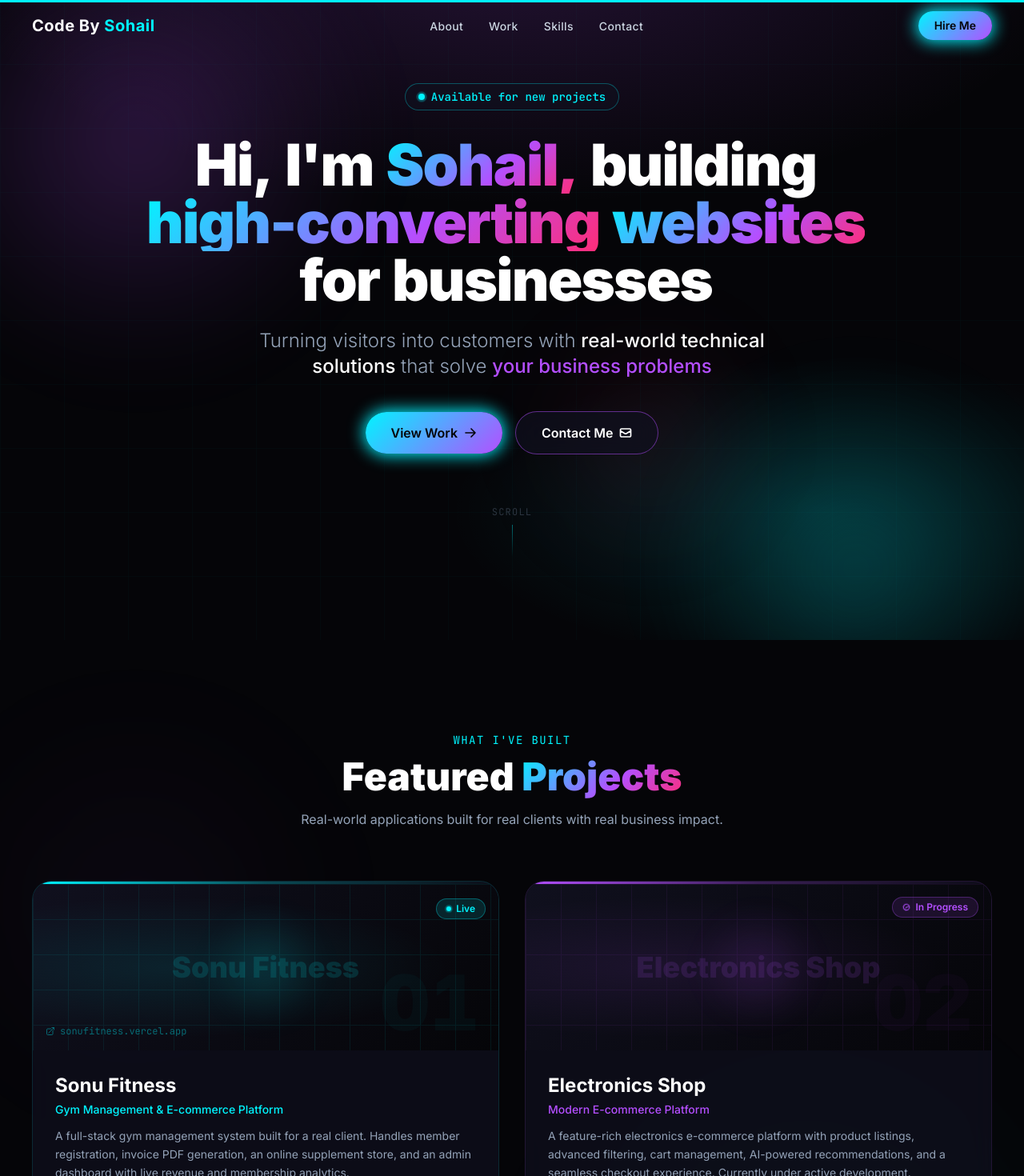
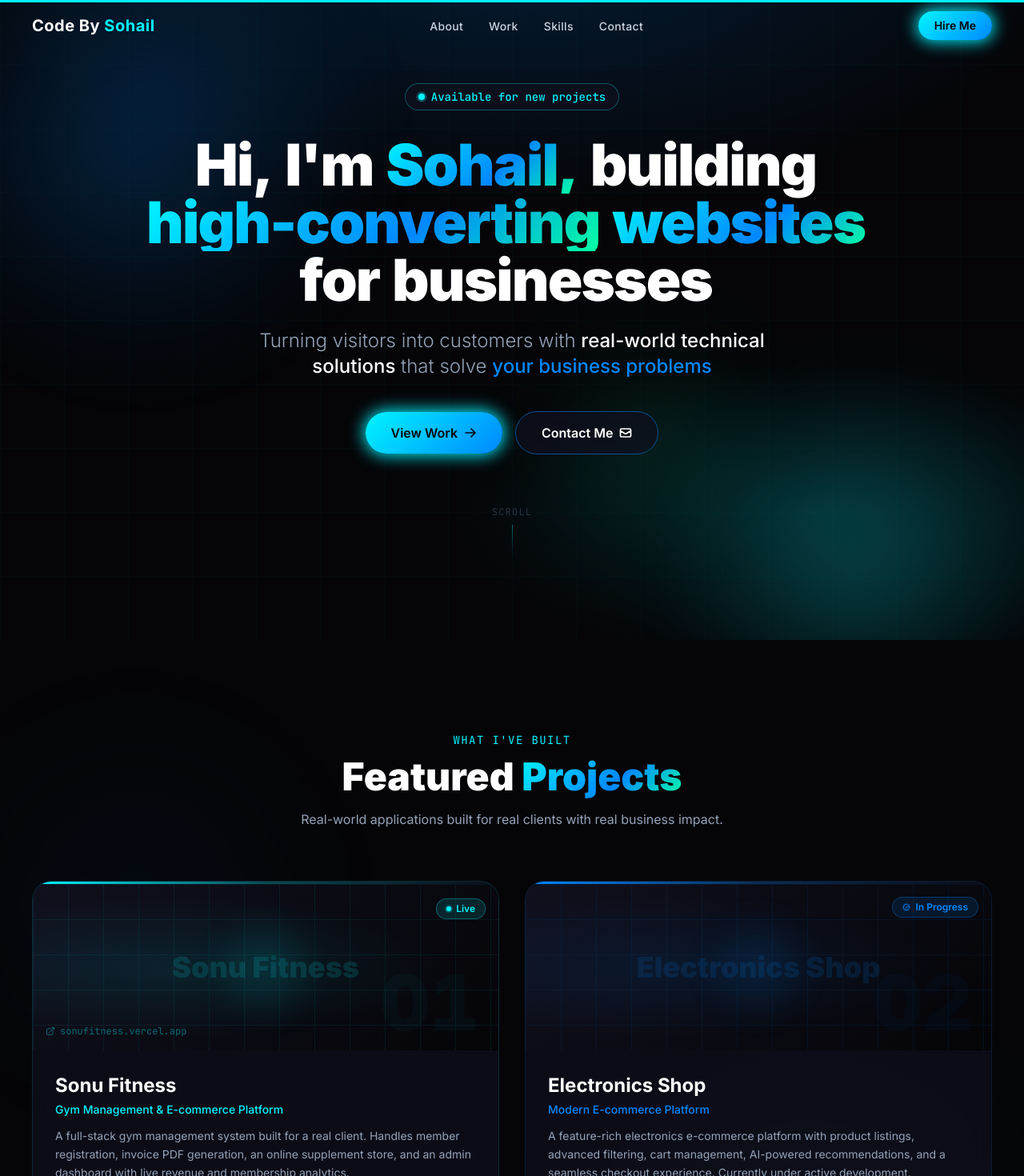
Before and after one commit to Code-By-Sohail/sohail.portfolio.in, a React (Vite) app: page / in a window 1280 px wide. Shown: the top 1470 px of the page at 80% size. Built offline with nearby package versions, Linux system fonts and the light colour scheme.

Commit message:
color change

```diff
--- a/src/components/Hero.jsx
+++ b/src/components/Hero.jsx
@@ -84,12 +84,12 @@ export default function Hero() {
     >
       {/* ── Ambient orbs ──────────────────────────────────────── */}
       <div ref={orbRef} aria-hidden className="pointer-events-none absolute inset-0">
-        {/* Top-left purple orb */}
+        {/* Top-left blue orb */}
         <div
           className="absolute -top-32 -left-32 w-[600px] h-[600px] rounded-full"
           style={{
             background:
-              "radial-gradient(circle, rgba(180,79,255,0.22) 0%, rgba(180,79,255,0.05) 50%, transparent 75%)",
+              "radial-gradient(circle, rgba(0,136,255,0.22) 0%, rgba(0,136,255,0.05) 50%, transparent 75%)",
             filter: "blur(40px)",
           }}
         />
@@ -102,12 +102,12 @@ export default function Hero() {
             filter: "blur(40px)",
           }}
         />
-        {/* Centre-right pink accent */}
+        {/* Centre-right emerald accent */}
         <div
           className="absolute top-1/2 right-1/4 w-[300px] h-[300px] rounded-full"
           style={{
             background:
-              "radial-gradient(circle, rgba(255,45,120,0.1) 0%, transparent 70%)",
+              "radial-gradient(circle, rgba(0,255,163,0.1) 0%, transparent 70%)",
             filter: "blur(60px)",
           }}
         />
@@ -181,7 +181,7 @@ export default function Hero() {
           Turning visitors into customers with{" "}
           <span className="text-white font-medium">real-world technical solutions</span>{" "}
           that solve{" "}
-          <span className="text-neon-purple font-medium">your business problems</span>
+          <span className="text-neon-blue font-medium">your business problems</span>
         </p>
 
         {/* CTA Buttons */}
@@ -195,7 +195,7 @@ export default function Hero() {
                 px-8 py-3.5 rounded-full
                 font-semibold text-base text-dark-950
                 bg-btn-neon shadow-neon-cyan
-                hover:shadow-neon-purple hover:scale-105
+                hover:shadow-neon-blue hover:scale-105
                 active:scale-95
                 transition-all duration-300 overflow-hidden interactive
               "
@@ -226,8 +226,8 @@ export default function Hero() {
                 group relative inline-flex items-center gap-2
                 px-8 py-3.5 rounded-full
                 font-semibold text-base text-white
-                border border-neon-purple/50 glass
-                hover:border-neon-purple hover:shadow-neon-purple
+                border border-neon-blue/50 glass
+                hover:border-neon-blue hover:shadow-neon-blue
                 hover:scale-105 active:scale-95
                 transition-all duration-300 overflow-hidden interactive
               "
@@ -246,7 +246,7 @@ export default function Hero() {
                 </svg>
               </span>
               {/* Hover glow fill */}
-              <span className="absolute inset-0 opacity-0 group-hover:opacity-10 bg-neon-purple rounded-full transition-opacity duration-300" />
+              <span className="absolute inset-0 opacity-0 group-hover:opacity-10 bg-neon-blue rounded-full transition-opacity duration-300" />
             </a>
           </MagneticButton>
         </div>
--- a/src/components/Loader.jsx
+++ b/src/components/Loader.jsx
@@ -75,7 +75,7 @@ export default function Loader({ onComplete }) {
         className="absolute inset-0 pointer-events-none"
         style={{
           background:
-            "radial-gradient(ellipse 60% 50% at 50% 50%, rgba(180,79,255,0.15) 0%, transparent 70%)",
+            "radial-gradient(ellipse 60% 50% at 50% 50%, rgba(0,136,255,0.15) 0%, transparent 70%)",
         }}
       />
 
@@ -97,7 +97,7 @@ export default function Loader({ onComplete }) {
             className="h-full rounded-full"
             style={{
               width: "0%",
-              background: "linear-gradient(90deg, #00f5ff, #b44fff)",
+              background: "linear-gradient(90deg, #00f5ff, #0088ff)",
               boxShadow: "0 0 10px rgba(0,245,255,0.6)",
             }}
           />
--- a/src/components/Navbar.jsx
+++ b/src/components/Navbar.jsx
@@ -97,7 +97,7 @@ export default function Navbar() {
                 text-sm font-semibold text-dark-950
                 bg-btn-neon
                 shadow-neon-cyan
-                hover:shadow-neon-purple
+                hover:shadow-neon-blue
                 transition-all duration-300
                 hover:scale-105 active:scale-95
                 overflow-hidden group interactive
@@ -121,8 +121,8 @@ export default function Navbar() {
           aria-label="Open menu"
         >
           <span className="block w-6 h-0.5 bg-neon-cyan rounded-full" />
-          <span className="block w-4 h-0.5 bg-neon-purple rounded-full" />
-          <span className="block w-6 h-0.5 bg-neon-pink rounded-full" />
+          <span className="block w-4 h-0.5 bg-neon-blue rounded-full" />
+          <span className="block w-6 h-0.5 bg-neon-emerald rounded-full" />
         </button>
       </nav>
     </header>
--- a/src/components/Projects.jsx
+++ b/src/components/Projects.jsx
@@ -35,7 +35,7 @@ const PROJECTS = [
     status: "progress",
     statusLabel: "In Progress",
     liveUrl: null,
-    accentColor: "#b44fff",
+    accentColor: "#0088ff",
     highlights: [
       "Dynamic product catalog",
       "AI recommendations",
@@ -69,9 +69,9 @@ function StatusBadge({ status, label }) {
     <span
       className="inline-flex items-center gap-1.5 px-3 py-1 rounded-full text-xs font-semibold"
       style={{
-        background: "rgba(180,79,255,0.12)",
-        color: "#b44fff",
-        border: "1px solid rgba(180,79,255,0.3)",
+        background: "rgba(0,136,255,0.12)",
+        color: "#0088ff",
+        border: "1px solid rgba(0,136,255,0.3)",
       }}
     >
       <svg className="w-2.5 h-2.5 animate-spin" fill="none" viewBox="0 0 24 24" stroke="currentColor">
@@ -353,7 +353,7 @@ export default function Projects() {
           className="absolute top-20 -left-20 w-[500px] h-[500px] rounded-full"
           style={{
             background:
-              "radial-gradient(circle, rgba(180,79,255,0.05) 0%, transparent 70%)",
+              "radial-gradient(circle, rgba(0,136,255,0.05) 0%, transparent 70%)",
             filter: "blur(80px)",
           }}
         />
--- a/src/components/Skills.jsx
+++ b/src/components/Skills.jsx
@@ -225,7 +225,7 @@ export default function Skills() {
           className="absolute top-1/2 left-1/2 -translate-x-1/2 -translate-y-1/2 w-[700px] h-[700px] rounded-full"
           style={{
             background:
-              "radial-gradient(circle, rgba(180,79,255,0.07) 0%, transparent 70%)",
+              "radial-gradient(circle, rgba(0,136,255,0.07) 0%, transparent 70%)",
             filter: "blur(70px)",
           }}
         />
--- a/src/index.css
+++ b/src/index.css
@@ -7,8 +7,8 @@
 /* ─── CSS Custom Properties ─────────────────────────────────── */
 :root {
   --neon-cyan: #00f5ff;
-  --neon-purple: #b44fff;
-  --neon-pink: #ff2d78;
+  --neon-blue: #0088ff;
+  --neon-emerald: #00ffa3;
   --dark-950: #050508;
   --dark-900: #0a0a12;
   --dark-800: #10101e;
@@ -46,7 +46,7 @@ body {
 }
 
 ::-webkit-scrollbar-thumb {
-  background: var(--neon-purple);
+  background: var(--neon-blue);
   border-radius: 99px;
 }
 
@@ -57,7 +57,7 @@ body {
 /* ─── Utility: Neon text gradient ───────────────────────────── */
 @layer utilities {
   .text-neon-gradient {
-    background: linear-gradient(135deg, var(--neon-cyan) 0%, var(--neon-purple) 60%, var(--neon-pink) 100%);
+    background: linear-gradient(135deg, var(--neon-cyan) 0%, var(--neon-blue) 60%, var(--neon-emerald) 100%);
     -webkit-background-clip: text;
     -webkit-text-fill-color: transparent;
     background-clip: text;
@@ -99,7 +99,7 @@ body {
     left: 0;
     width: 0%;
     height: 1.5px;
-    background: linear-gradient(90deg, var(--neon-cyan), var(--neon-purple));
+    background: linear-gradient(90deg, var(--neon-cyan), var(--neon-blue));
     transition: width 0.3s ease;
     border-radius: 99px;
   }
--- a/tailwind.config.js
+++ b/tailwind.config.js
@@ -23,23 +23,23 @@ export default {
         // Neon accent palette
         neon: {
           cyan: "#00f5ff",
-          purple: "#b44fff",
-          pink: "#ff2d78",
+          blue: "#0088ff",
+          emerald: "#00ffa3",
           green: "#39ff14",
         },
       },
       backgroundImage: {
         "hero-gradient":
-          "radial-gradient(ellipse 80% 60% at 50% -10%, rgba(180,79,255,0.18) 0%, transparent 70%), radial-gradient(ellipse 60% 40% at 80% 80%, rgba(0,245,255,0.12) 0%, transparent 60%)",
+          "radial-gradient(ellipse 80% 60% at 50% -10%, rgba(0,136,255,0.18) 0%, transparent 70%), radial-gradient(ellipse 60% 40% at 80% 80%, rgba(0,245,255,0.12) 0%, transparent 60%)",
         "btn-neon":
-          "linear-gradient(135deg, #00f5ff 0%, #b44fff 100%)",
+          "linear-gradient(135deg, #00f5ff 0%, #0088ff 100%)",
         "btn-neon-hover":
-          "linear-gradient(135deg, #b44fff 0%, #ff2d78 100%)",
+          "linear-gradient(135deg, #0088ff 0%, #00ffa3 100%)",
       },
       boxShadow: {
         "neon-cyan": "0 0 20px 2px rgba(0,245,255,0.45)",
-        "neon-purple": "0 0 20px 2px rgba(180,79,255,0.45)",
-        "neon-pink": "0 0 20px 2px rgba(255,45,120,0.45)",
+        "neon-blue": "0 0 20px 2px rgba(0,136,255,0.45)",
+        "neon-emerald": "0 0 20px 2px rgba(0,255,163,0.45)",
         "glass": "0 4px 32px 0 rgba(0,0,0,0.45)",
       },
       animation: {
```
Also changed, not shown: replace_purple.js (added, +44 -0 lines), src/components/Contact.jsx (+6 -6 lines).
